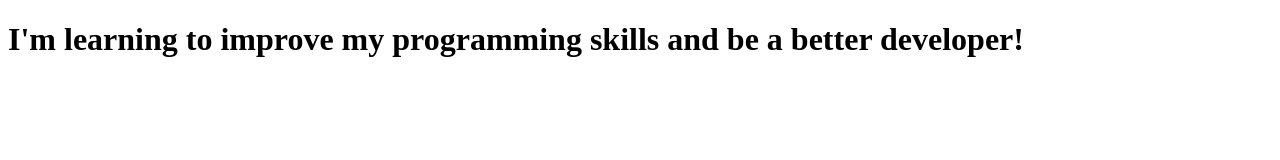
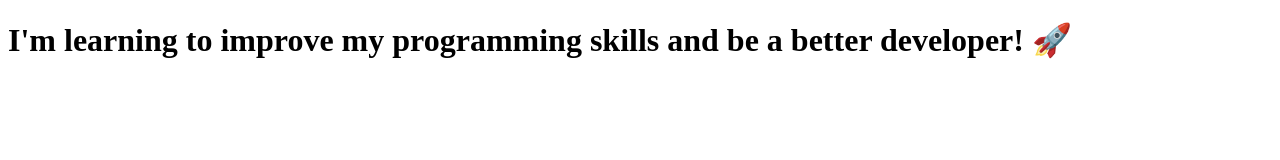
Before and after one commit to hiago-balbino/clone-tabnews, a Next.js app: page / in a window 1280 px wide. Shown: the top 160 px of the page. Built offline with nearby package versions, Linux system fonts and the light colour scheme.

Commit message:
improve initial page message

```diff
--- a/pages/index.js
+++ b/pages/index.js
@@ -1,5 +1,5 @@
 function Home() {
-    return <h1>I'm learning to improve my programming skills and be a better developer!</h1>
+    return <h1>I'm learning to improve my programming skills and be a better developer! 🚀</h1>
 }
 
 export default Home;
```
